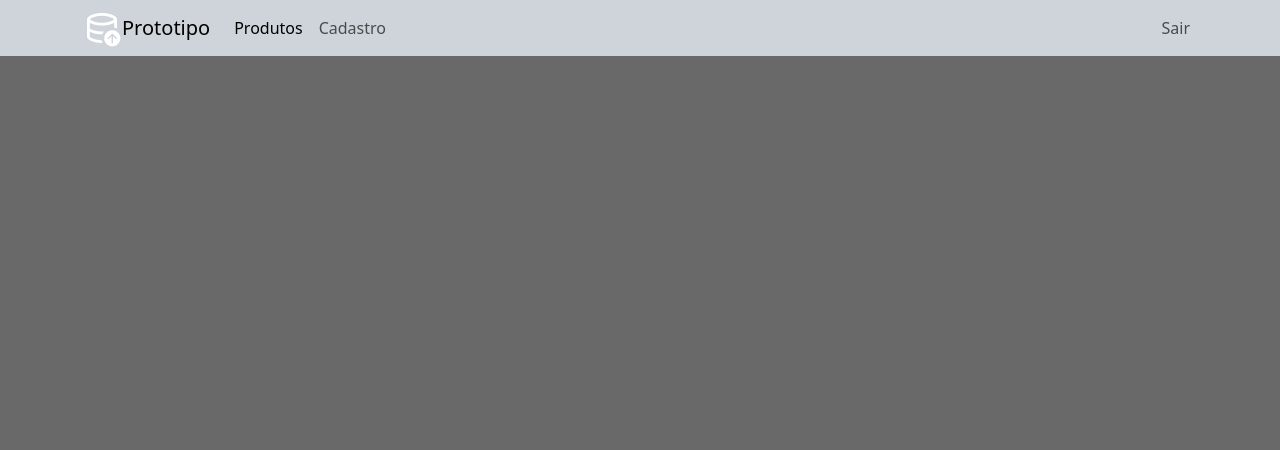
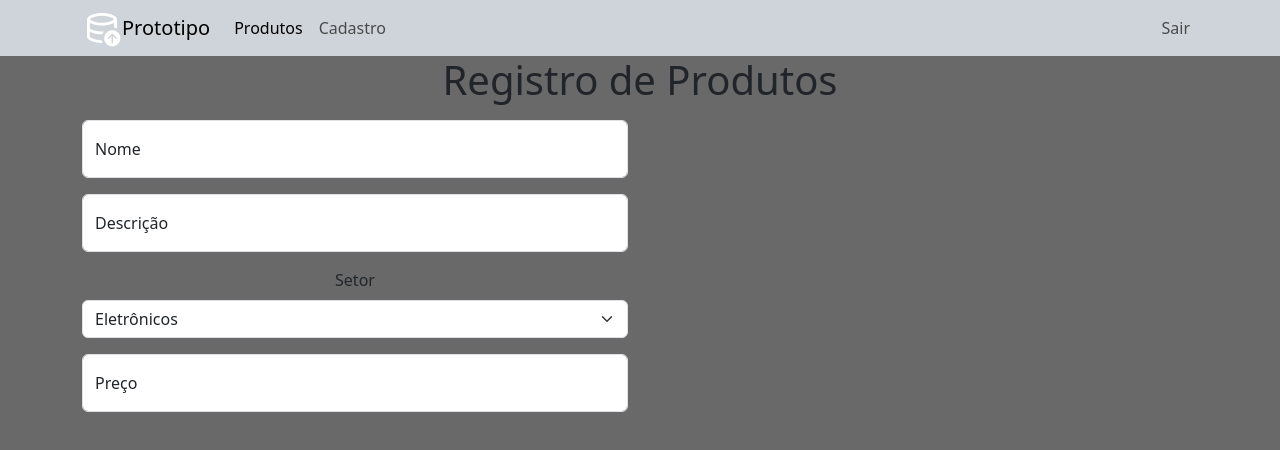
Before and after one commit to Airtociv/caderno, a React (Create React App) app: page /produto/cadastrar in a window 1280 px wide. Shown: the top 450 px of the page. Built offline with nearby package versions, Linux system fonts and the light colour scheme.

Commit message:
inserido modelo de cadastro

```diff
--- a/src/App.js
+++ b/src/App.js
@@ -7,22 +7,24 @@ import './App.css';
 // paginas
 import Login from './pages/Login';
 import Home from './pages/Home';
+import CadastroProdut from './pages/CadastroProdut';
 
 // componentes
-import Navega from './components/Navega';
+
 
 // gerenciador de rotas
 import { BrowserRouter, Route, Routes } from 'react-router-dom';
+
 
 function App() {
   return (
     <div className="App">
 <BrowserRouter>
-<Navega/>
 <Routes>
   <Route path="/" element={<Login/>} />
   <Route path="/login" element={<Login/>} />
   <Route path="/home" element={<Home/>}/>
+  <Route path="/produto/cadastrar" element = {<CadastroProdut/>}/>
 </Routes>
 </BrowserRouter>
       {/* <Home/> */}
--- /dev/null
+++ b/src/pages/CadastroProdut.jsx
@@ -0,0 +1,83 @@
+import { Container } from "react-bootstrap";
+import FloatingLabel from "react-bootstrap/FloatingLabel";
+import Form from "react-bootstrap/Form";
+import Button from "react-bootstrap/Button";
+import Col from "react-bootstrap/Col";
+import Row from "react-bootstrap/Row";
+import Alert from "react-bootstrap/Alert";
+import Image from "react-bootstrap/Image";
+
+import Navega from "../components/Navega";
+
+const CadastroProdut = () => {
+  const cates = [
+    { id: 1, nome: "Eletrônicos" },
+    { id: 2, nome: "Moda e Vestuario" },
+    { id: 3, nome: "Alimentos e Bebidas" },
+    { id: 4, nome: "Saude e Beleza" },
+    { id: 5, nome: "Esportes e Lazer" },
+    { id: 6, nome: "Brinquedos e Jogos" },
+    { id: 7, nome: "Livros e Papelaria" },
+  ];
+
+  return (
+    <div>
+      <Navega />
+      <Container>
+        <h1>Registro de Produtos</h1>
+        <form className="mt-3">
+          <Row>
+            <Col xs={6}>
+              <FloatingLabel
+                controlId="floatingInputNome"
+                label="Nome"
+                className="mb-3"
+              >
+                <Form.Control
+                  type="text"
+                  placeholder="digite o nome do produto "
+                />
+              </FloatingLabel>
+              <FloatingLabel
+                controlId="floatingInputDescreve"
+                label="Descrição"
+                className="mb-3"
+              >
+                <Form.Control
+                  type="text"
+                  placeholder="digite a descrição do produto"
+                />
+              </FloatingLabel>
+
+              <Form.Group controlId="formGridTipo" className="mb-3">
+                <Form.Label>Setor</Form.Label>
+                <Form.Select>
+                  {cates.map((cate) => (
+                    <option key={cate.id} value={cate.nome}>
+                      {cate.nome}
+                    </option>
+                  ))}
+                </Form.Select>
+              </Form.Group>
+              <FloatingLabel
+                controlId="floatingInputPreco"
+                label="Preço"
+                className="mb-3"
+              >
+                <Form.Control
+                  type="number"
+                  step="0.01"
+                  placeholder="digite o preço do produto"
+                />
+              </FloatingLabel>
+
+            </Col>
+            <Col xs={6}></Col>
+          </Row>
+        </form>
+      </Container>
+    </div>
+  );
+};
+
+export default CadastroProdut;
```
